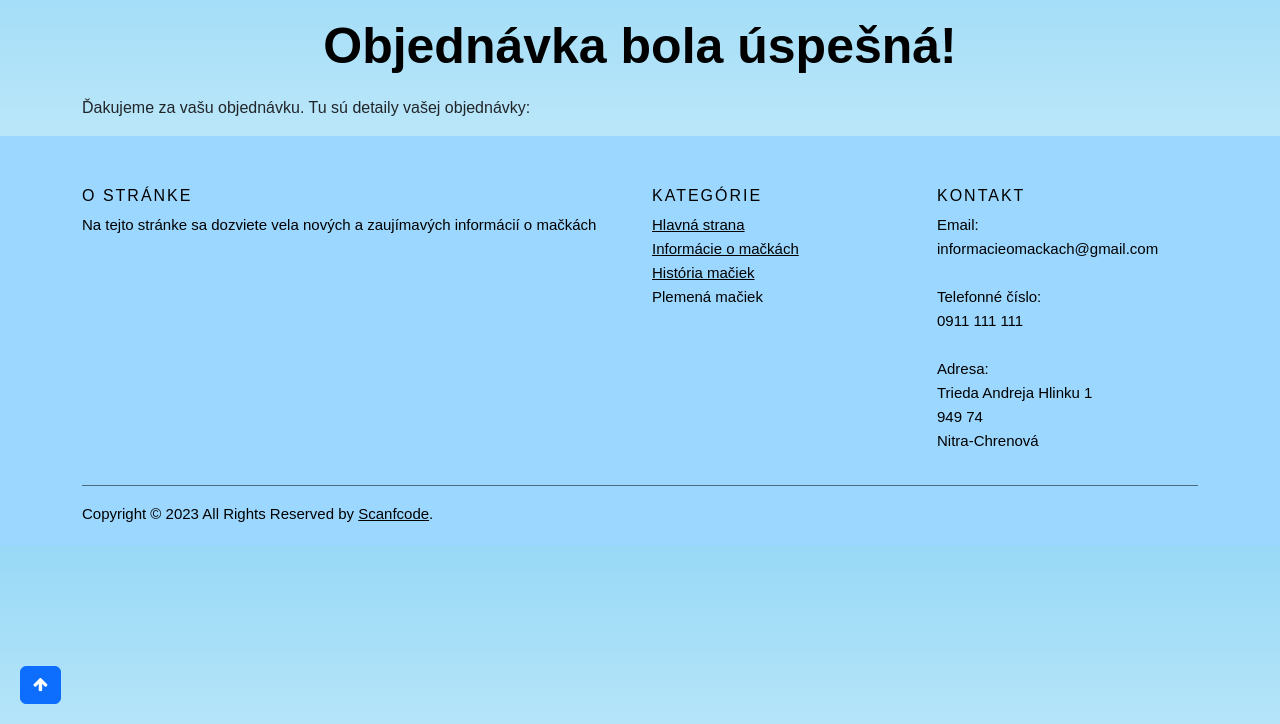
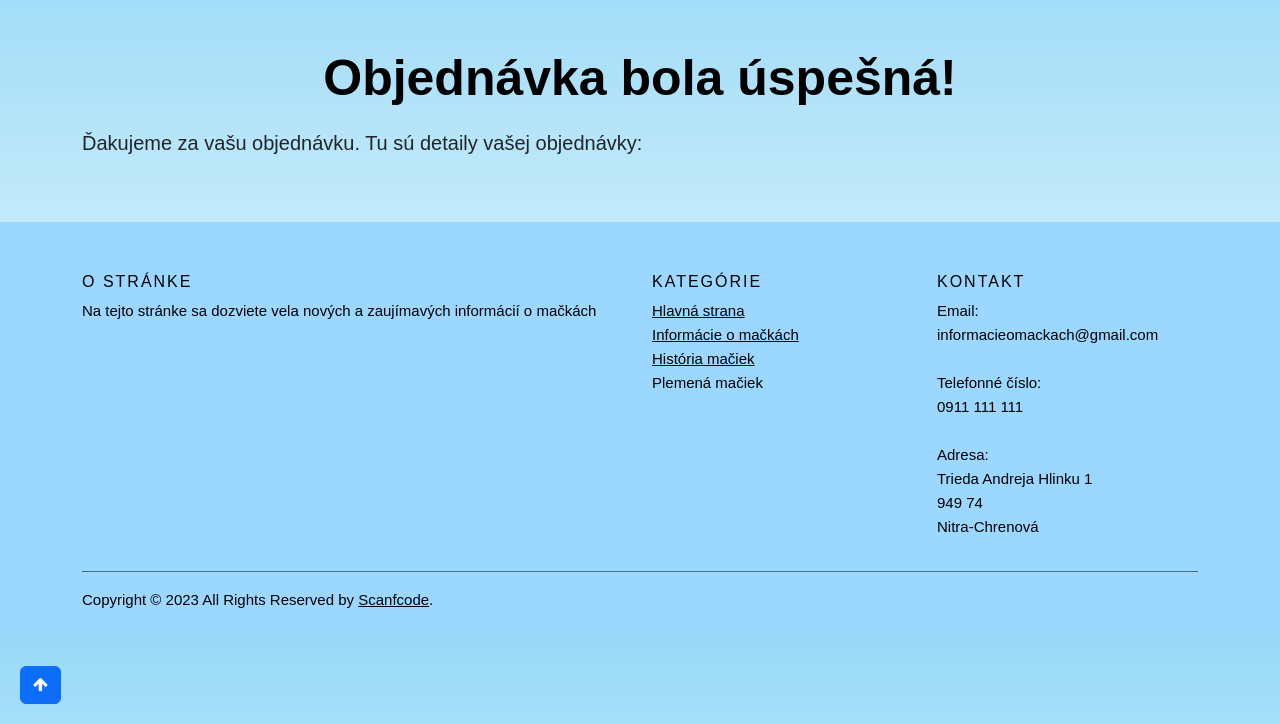
Before and after one commit to jjoozzeeff/ProjektSkola, a PHP site: page /order-success.php in a window 1280 px wide. Shown: the part 76-800 px from the top of the page. Run offline with PHP 8.4, Linux system fonts and the light colour scheme.

Commit message:
male upravy

```diff
--- a/order-success.php
+++ b/order-success.php
@@ -1,6 +1,6 @@
+<?php include "parts/header.php"; ?>
+
 <?php
-include "parts/header.php";
-
 $orderedItems = isset($_SESSION['cart']) ? $_SESSION['cart'] : [];
 $cartDetails = [];
 
@@ -12,16 +12,29 @@ if (!empty($orderedItems)) {
 $_SESSION['cart'] = [];
 ?>
 
-<div class="container mt-3">
-    <h1>Objednávka bola úspešná!</h1>
-    <p>Ďakujeme za vašu objednávku. Tu sú detaily vašej objednávky:</p>
-    <ul>
-        <?php
-        foreach ($cartDetails as $product) {
-            echo '<li>' . htmlspecialchars($product['name']) . ' - ' . htmlspecialchars($product['price']) . ' €</li>';
-        }
-        ?>
-    </ul>
+<div class="container py-5">
+    <div class="row">
+        <div class="col">
+            <h1 class="display-4">Objednávka bola úspešná!</h1>
+            <p class="lead">Ďakujeme za vašu objednávku. Tu sú detaily vašej objednávky:</p>
+            <ul class="list-group">
+                <?php foreach ($cartDetails as $product) : ?>
+                    <li class="list-group-item">
+                        <div class="row">
+                            <div class="col-md-2">
+                                <img src="<?= $product['image_path'] ?>" alt="<?= $product['name'] ?>" class="img-fluid rounded">
+                            </div>
+                            <div class="col-md-10">
+                                <h5><?= htmlspecialchars($product['name']) ?></h5>
+                                <p><?= htmlspecialchars($product['description']) ?></p>
+                                <p>Cena: <?= htmlspecialchars($product['price']) ?> €</p>
+                            </div>
+                        </div>
+                    </li>
+                <?php endforeach; ?>
+            </ul>
+        </div>
+    </div>
 </div>
 
 <?php include "parts/footer.php" ?>
```
